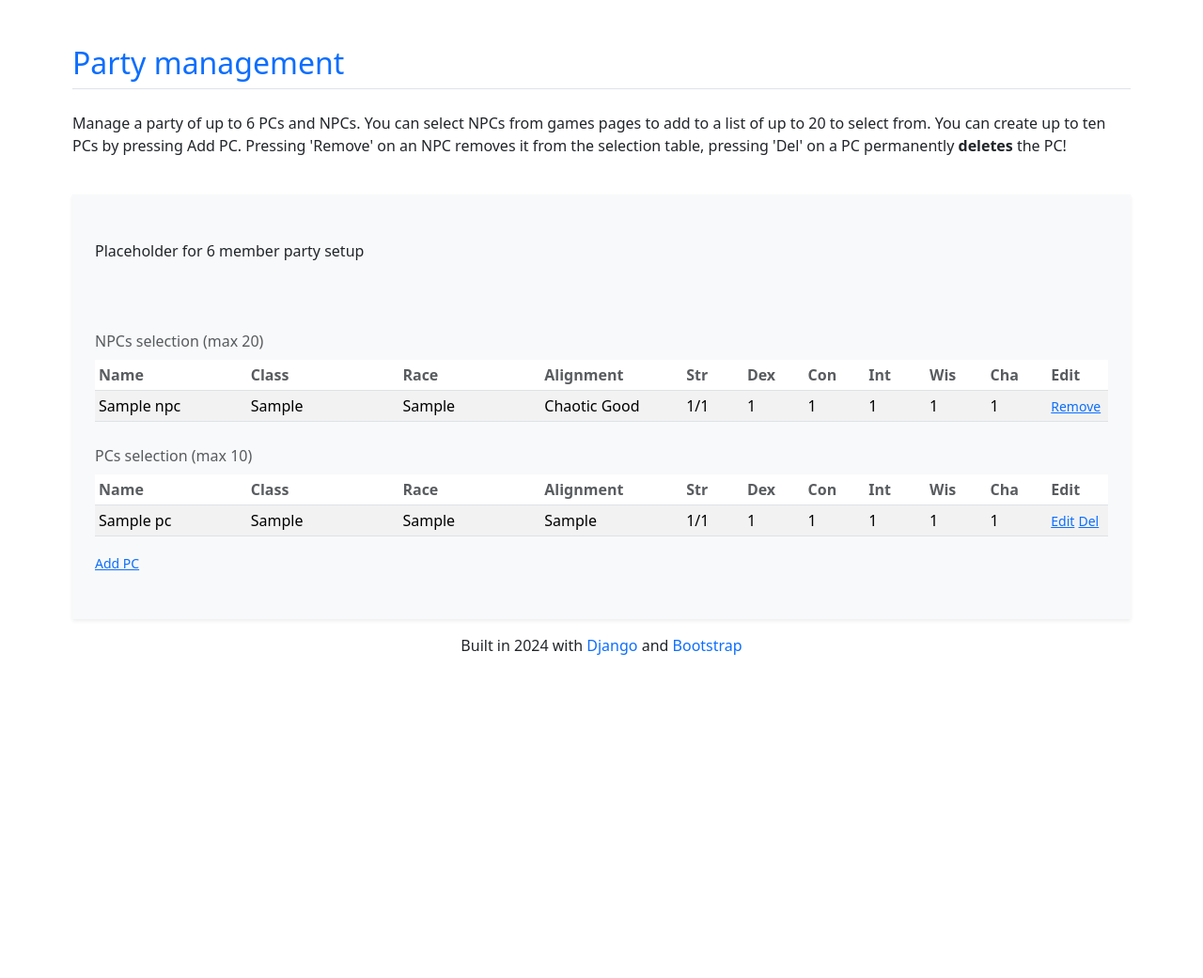
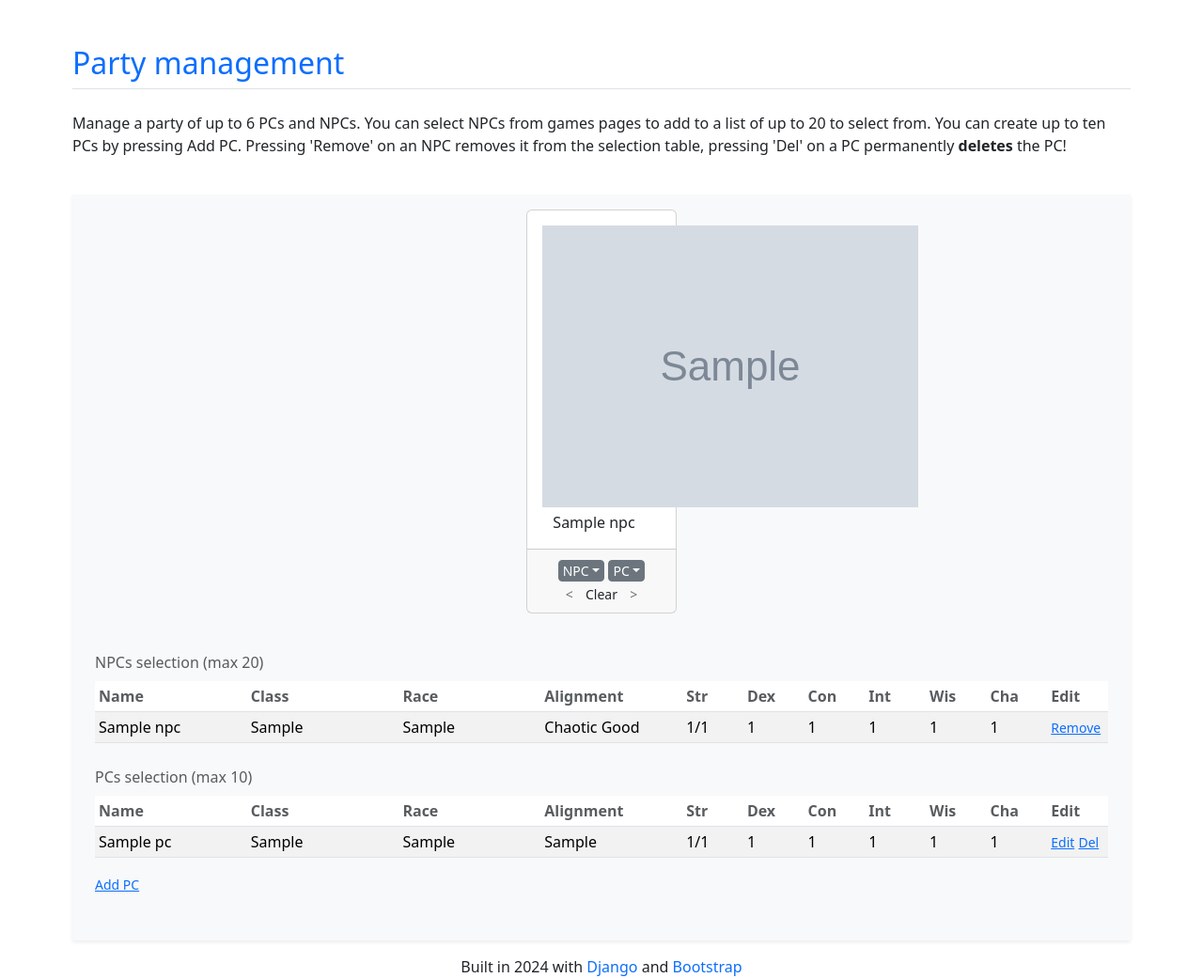
Before and after one commit to ddrmv/ienpcs, a Django app: page /gallery/party/ in a window 1280 px wide. Shown: the part 56-1097 px from the top of the page at 94% size. Before the commit the page ends 753 px from the top, so only its background shows below. Run offline with Django 5.2, Linux system fonts and the light colour scheme; a user stored in the database is signed in; tables that the repository leaves empty hold one stand-in row (values such as "Sample post"); grey boxes marked "Sample" are stand-in pictures; parts of the project's set-up code (start-up, migrations or seed data) failed here and were passed over.

Commit message:
Add party slots with buttons template

```diff
--- a/ienpcs/gallery/templates/gallery/party_detail.html
+++ b/ienpcs/gallery/templates/gallery/party_detail.html
@@ -21,11 +21,61 @@
     </div>
 
     <div class="container mt-4 pb-5 shadow-sm bg-body-tertiary">
-      <div class="row pt-5">
-        <div class="col-12 px-4">
-          <p>Placeholder for 6 member party setup</p>
-        </div>
+      {% comment %}Current party of six{% endcomment %}
+      <div class="row justify-content-center">
+        {% for npc in npcs %}
+          <div class="col-auto">
+            <div class="card h-100 text-body-primary mt-3" style="max-width: 10rem;">
+              <div class="card-body pb-0">
+                <img src="{{ npc.web_image.url|default:'' }}" alt="" />
+                <p class="card-text mt-1 text-center" style="max-width: 110px;">{{ npc.name }}</p>
+              </div>
+
+              {% comment %}Footer{% endcomment %}
+              <div class="card-footer text-center">
+                {% comment %}NPC and PC selectors{% endcomment %}
+                <div class="btn-group">
+                  <button class="btn btn-sm px-1 py-0 btn-secondary dropdown-toggle" type="button" data-bs-toggle="dropdown" aria-expanded="false">NPC</button>
+                  <ul class="dropdown-menu">
+                    {% for npc in npcs %}
+                      <li>
+                        <a class="dropdown-item" href="#">{{ npc.name }}</a>
+                      </li>
+                    {% endfor %}
+                  </ul>
+                </div>
+
+                <div class="btn-group">
+                  <button class="btn btn-sm px-1 py-0 btn-secondary dropdown-toggle" type="button" data-bs-toggle="dropdown" aria-expanded="false">PC</button>
+                  <ul class="dropdown-menu">
+                    {% for pc in pcs %}
+                      <li>
+                        <a class="dropdown-item" href="#">{{ pc.name }}</a>
+                      </li>
+                    {% endfor %}
+                  </ul>
+                </div>
+
+                <br />
+                {% comment %}Party slot row 2 navigation{% endcomment %}
+                {% if forloop.first %}
+                  <a><button type="button" class="btn btn-sm px-1 py-0 btn-tertiary disabled border-0">&lt;</button></a>
+                {% else %}
+                  <a href="{% url 'party_detail' %}"><button type="button" class="btn btn-sm px-1 py-0 btn-tertiary">&lt;</button></a>
+                {% endif %}
+                <a href="{% url 'party_detail' %}"><button type="button" class="btn btn-sm px-1 py-0 btn-tertiary">Clear</button></a>
+                {% if forloop.last %}
+                  <a><button type="button" class="btn btn-sm px-1 py-0 btn-tertiary disabled border-0">&gt;</button></a>
+                {% else %}
+                  <a href="{% url 'party_detail' %}"><button type="button" class="btn btn-sm px-1 py-0 btn-tertiary">&gt;</button></a>
+                {% endif %}
+              </div>
+            </div>
+          </div>
+        {% endfor %}
       </div>
+
+      {% comment %}Tables for NPC and PCs{% endcomment %}
       <div class="row pt-5">
         <div class="col-12 px-4">
           <table class="table table-striped table-sm caption-top table-hover">
```
